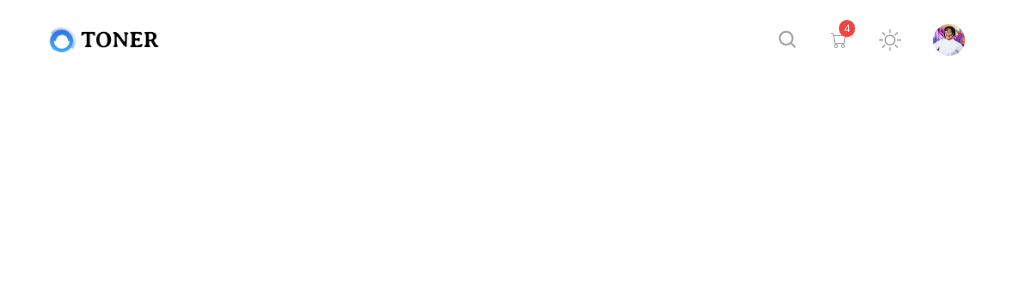
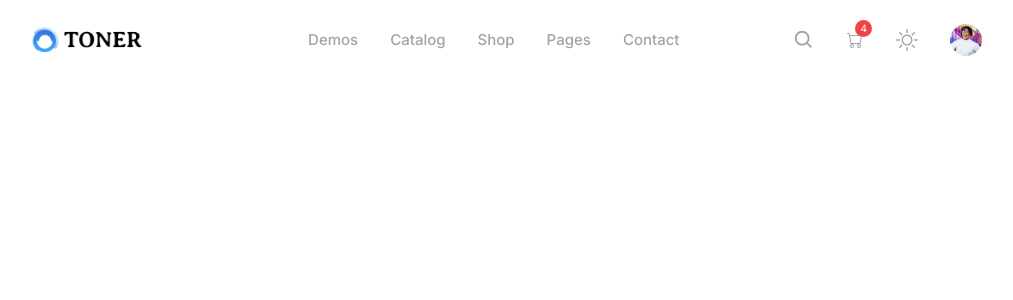
Before and after one commit to manmuba/toner-front, a Next.js app: page / in a window 1280 px wide. Shown: the top 300 px of the page, without its empty margins (115-1128 px from the left). Built offline with nearby package versions, Linux system fonts and the light colour scheme.

Commit message:
Header Part on prog

```diff
--- a/app/Layout/Header.tsx
+++ b/app/Layout/Header.tsx
@@ -8,7 +8,7 @@ import Avatar from "../Common/Avatar";
 const Header = () => {
     const isDark = false
     return (
-        <div className="flex flex-row items-center justify-between m-3 md:justify-around">
+        <div className="flex flex-row items-center justify-between m-3 md:justify-between lg:justify-around md:mx-5 lg:mx-20">
             <div className="flex md:hidden p-3 bg-[#4b93ff1a] text-[#4b93ff] border-transparent hover:text-[#fff] hover:bg-[#4484e6] transition delay-75 rounded-md cursor-pointer relative left-6">
                 <BiMenu
                     className="text-[22px]"
@@ -17,8 +17,12 @@ const Header = () => {
             <div className="hidden md:flex">
                 <Logo isDark={isDark} />
             </div>
-            <ul className="hidden md:flex flex-row">
-
+            <ul className="hidden md:flex flex-row items-center gap-8 relative left-8">
+                <li className="text-neutral-400 font-medium cursor-pointer hover:text-[#1ea6d3] transition delay-75 text-[15px]">Demos</li>
+                <li className="text-neutral-400 font-medium cursor-pointer hover:text-[#1ea6d3] transition delay-75 text-[15px]">Catalog</li>
+                <li className="text-neutral-400 font-medium cursor-pointer hover:text-[#1ea6d3] transition delay-75 text-[15px]">Shop</li>
+                <li className="text-neutral-400 font-medium cursor-pointer hover:text-[#1ea6d3] transition delay-75 text-[15px]">Pages</li>
+                <li className="text-neutral-400 font-medium cursor-pointer hover:text-[#1ea6d3] transition delay-75 text-[15px]">Contact</li>
             </ul>
             <div className="flex flex-row items-center justify-center gap-2">
                 <div className="flex p-3 rounded-full hover:bg-neutral-300 transition delay-75 cursor-pointer">
```
